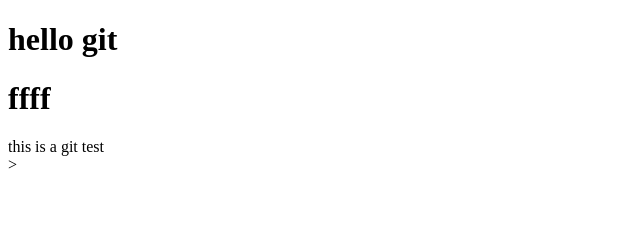
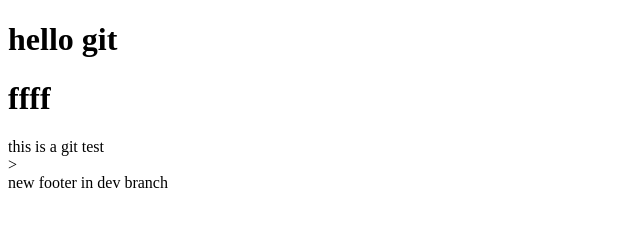
Before and after one commit to hamidesoltani/git-project-one---Copy, a plain HTML site: page index.html in a window 1280 px wide. Shown: the whole page, without its empty margins (0-640 px from the left). Drawn offline with Linux system fonts and the light colour scheme.

Commit message:
add footer in dev branch

```diff
--- a/index.html
+++ b/index.html
@@ -11,5 +11,8 @@
     <header>
         this is a git test
     </header>>
+    <footer>
+        new footer in dev branch
+    </footer>
 </body>
 </html>
```
